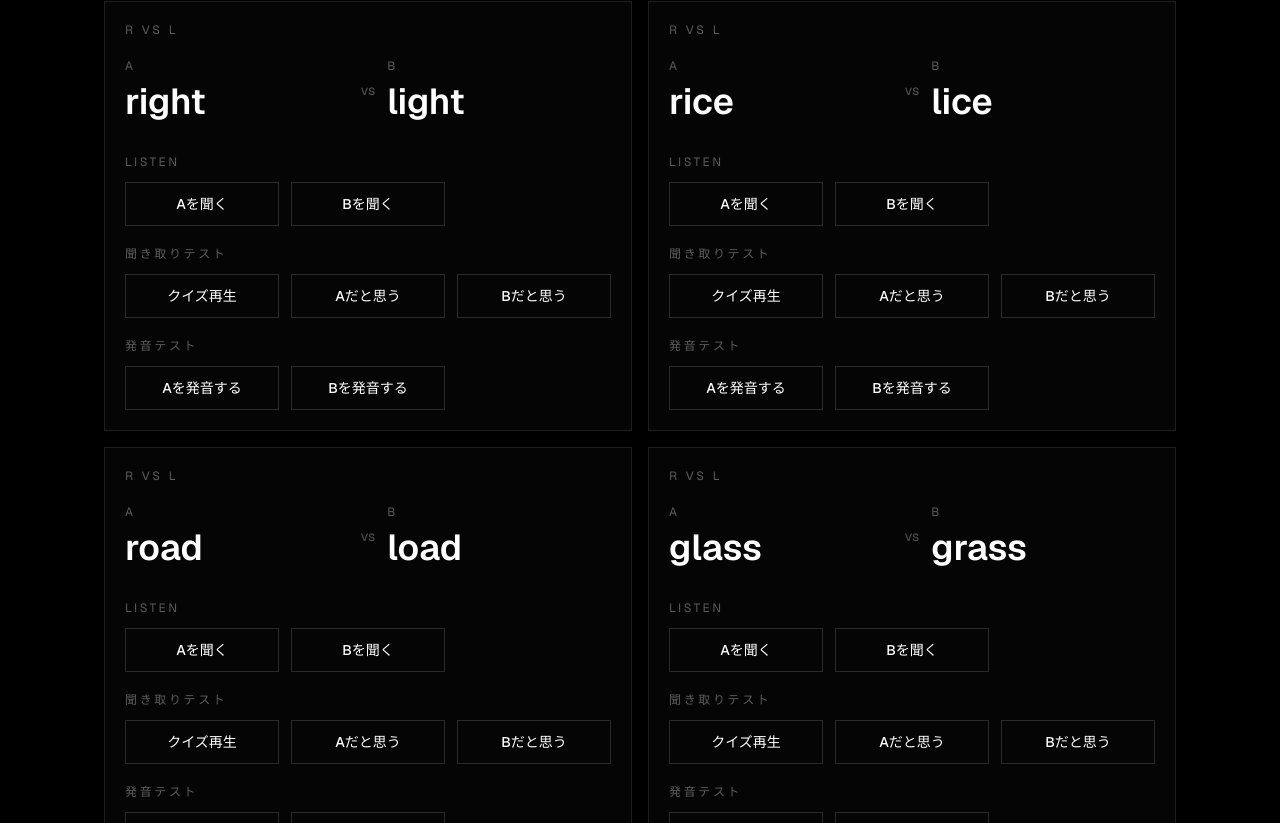
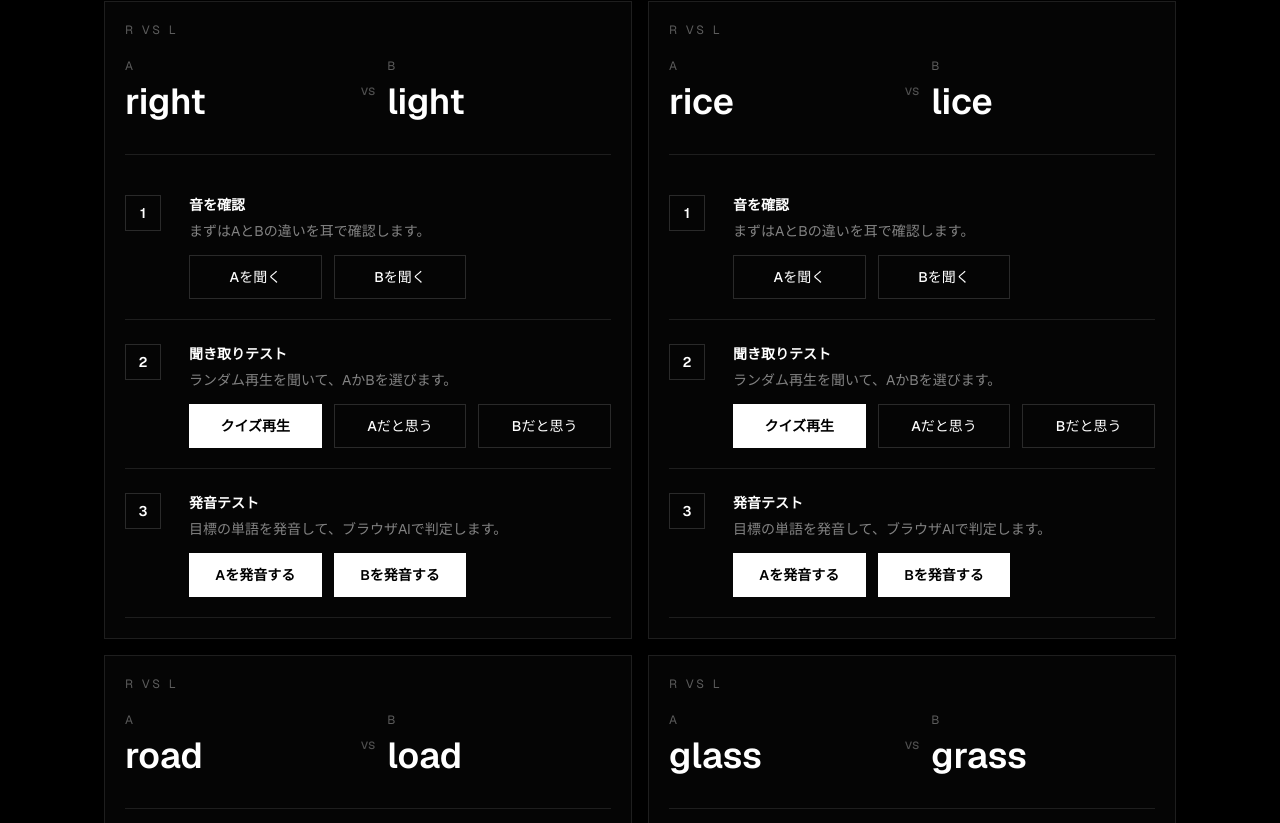
Before and after one commit to KulafuAcademy/ATLAS, a Next.js app: page / in a window 1280 px wide. Shown: the part 697-1520 px from the top of the page. Built offline with nearby package versions, Linux system fonts and the light colour scheme.

Commit message:
Add stepped trainer flow

```diff
--- a/components/training/MinimalPairTrainer.tsx
+++ b/components/training/MinimalPairTrainer.tsx
@@ -230,8 +230,12 @@ export function MinimalPairTrainer({
               </div>
             </div>
 
-            <div className="mt-8 space-y-5">
-              <TestGroup title="Listen">
+            <div className="mt-8 space-y-1 border-t border-white/10 pt-5">
+              <TestGroup
+                step="1"
+                title="音を確認"
+                description="まずはAとBの違いを耳で確認します。"
+              >
                 <ActionButton onClick={() => speak(pair.wordA)}>
                   Aを聞く
                 </ActionButton>
@@ -240,8 +244,12 @@ export function MinimalPairTrainer({
                 </ActionButton>
               </TestGroup>
 
-              <TestGroup title="聞き取りテスト">
-                <ActionButton onClick={() => startQuiz(pair)}>
+              <TestGroup
+                step="2"
+                title="聞き取りテスト"
+                description="ランダム再生を聞いて、AかBを選びます。"
+              >
+                <ActionButton intent="primary" onClick={() => startQuiz(pair)}>
                   クイズ再生
                 </ActionButton>
                 <ActionButton onClick={() => answerQuiz(pair, "A")}>
@@ -252,14 +260,20 @@ export function MinimalPairTrainer({
                 </ActionButton>
               </TestGroup>
 
-              <TestGroup title="発音テスト">
+              <TestGroup
+                step="3"
+                title="発音テスト"
+                description="目標の単語を発音して、ブラウザAIで判定します。"
+              >
                 <ActionButton
+                  intent="primary"
                   disabled={Boolean(aiCheckTarget)}
                   onClick={() => startAiPronunciationCheck(pair, "A")}
                 >
                   Aを発音する
                 </ActionButton>
                 <ActionButton
+                  intent="primary"
                   disabled={Boolean(aiCheckTarget)}
                   onClick={() => startAiPronunciationCheck(pair, "B")}
                 >
@@ -286,18 +300,30 @@ function WordLabel({ label, word }: { label: string; word: string }) {
 }
 
 function TestGroup({
+  step,
   title,
+  description,
   children,
 }: {
+  step: string;
   title: string;
+  description: string;
   children: ReactNode;
 }) {
   return (
-    <div className="space-y-3">
-      <p className="text-xs uppercase tracking-[0.22em] text-white/35">
-        {title}
-      </p>
-      <div className="grid gap-3 sm:grid-cols-2 xl:grid-cols-3">{children}</div>
+    <div className="grid gap-4 border-b border-white/10 py-5 sm:grid-cols-[3rem_1fr]">
+      <div className="flex h-9 w-9 items-center justify-center border border-white/15 text-sm font-semibold text-white">
+        {step}
+      </div>
+      <div className="space-y-3">
+        <div className="space-y-1">
+          <p className="text-sm font-semibold text-white">{title}</p>
+          <p className="text-sm leading-6 text-white/50">{description}</p>
+        </div>
+        <div className="grid gap-3 sm:grid-cols-2 xl:grid-cols-3">
+          {children}
+        </div>
+      </div>
     </div>
   );
 }
@@ -305,18 +331,25 @@ function TestGroup({
 function ActionButton({
   children,
   disabled = false,
+  intent = "secondary",
   onClick,
 }: {
   children: string;
   disabled?: boolean;
+  intent?: "primary" | "secondary";
   onClick: () => void;
 }) {
+  const buttonClassName =
+    intent === "primary"
+      ? "h-11 border border-white bg-white px-3 text-sm font-semibold text-black transition hover:bg-white/85 focus:outline-none disabled:cursor-not-allowed disabled:border-white/10 disabled:bg-white/10 disabled:text-white/25"
+      : "h-11 border border-white/15 px-3 text-sm font-medium text-white transition hover:border-white hover:bg-white hover:text-black focus:border-white focus:outline-none disabled:cursor-not-allowed disabled:border-white/10 disabled:text-white/25 disabled:hover:bg-transparent disabled:hover:text-white/25";
+
   return (
     <button
       type="button"
       disabled={disabled}
       onClick={onClick}
-      className="h-11 border border-white/15 px-3 text-sm font-medium text-white transition hover:border-white hover:bg-white hover:text-black focus:border-white focus:outline-none disabled:cursor-not-allowed disabled:border-white/10 disabled:text-white/25 disabled:hover:bg-transparent disabled:hover:text-white/25"
+      className={buttonClassName}
     >
       {children}
     </button>
```
